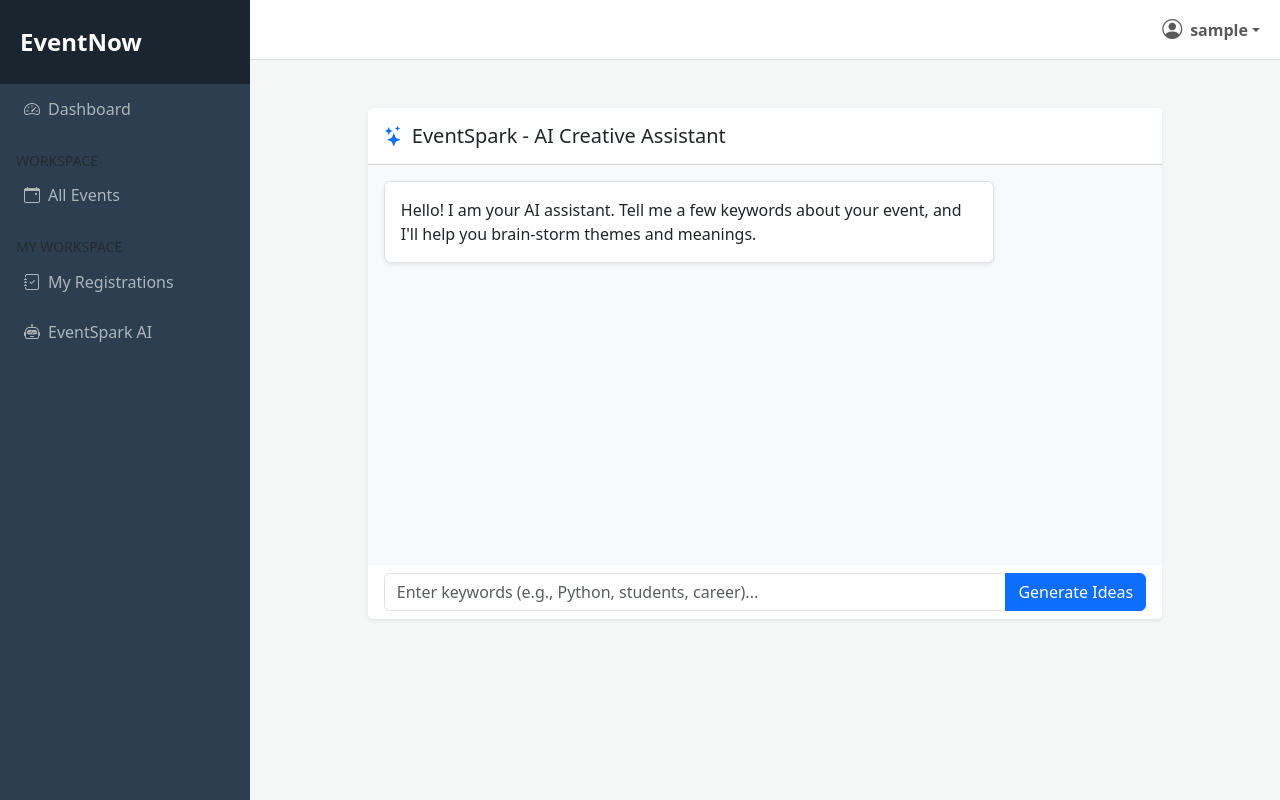
After one commit to LauraLi0302/EventNow_Project, a Django app: page /ai-assistant/ in a window 1280 px wide. The commit adds this page. Run offline with Django 5.2, Linux system fonts and the light colour scheme; the visitor is signed in with stand-in values (Sample User, id 1).

Commit message:
AI&EventDetail&Session

```diff
--- a/core/models.py
+++ b/core/models.py
@@ -50,6 +50,11 @@ class Session(models.Model):
 
     def __str__(self):
         return f"{self.event.title} - {self.title}"
+    @property
+    def remaining_capacity(self):
+        # 计算当前场次已有的报名人数 (status='active' 的报名)
+        current_registrations = self.registrations.filter(status='active').count()
+        return self.capacity - current_registrations
 
 # 5. 报名表 (3.3 实时计算)
 class Registration(models.Model):
--- a/core/views.py
+++ b/core/views.py
@@ -6,8 +6,14 @@ from .models import Event
 from django.contrib.auth import logout
 from django.shortcuts import render, redirect, get_object_or_404
 from django.contrib.auth.decorators import login_required
-from .models import User, Event, Registration
+from .models import User, Event, Registration, Session
 from django.core.paginator import Paginator
+from .forms import EventForm, SessionForm
+from datetime import datetime
+from django.db.models import Count, Q
+from django.http import JsonResponse
+import time
+
 
 
 # 登录
@@ -175,3 +181,81 @@ def event_detail(request, event_id):
     sessions = event.sessions.filter(is_archived=False)
     return render(request, 'event_detail.html', {'event': event, 'sessions': sessions
     })
+
+@login_required
+def create_event(request):
+    if request.user.role not in ['admin', 'organiser']:
+        return redirect('event_display')
+
+    if request.method == 'POST':
+        form = EventForm(request.POST)
+        if form.is_valid():
+            event = form.save(commit=False)
+            event.organiser = request.user  # 绑定当前用户
+            event.save()
+            # 创建成功后，跳转到添加时间的页面，带上 event_id
+            return redirect('add_sessions', event_id=event.id)
+    else:
+        form = EventForm()
+    return render(request, 'create_event.html', {'form': form})
+
+@login_required
+def add_sessions(request, event_id):
+    # 1. 获取当前正在为其添加场次的活动对象
+    event = get_object_or_404(Event, id=event_id)
+
+    if request.method == 'POST':
+        form = SessionForm(request.POST)
+        if form.is_valid():
+            session = form.save(commit=False)
+            session.event = event
+
+            # 2. 核心修改：获取该活动在第一步设置的日期 (YYYY-MM-DD)
+            event_date = event.date
+
+            # 3. 获取表单传来的时间字符串 (HH:MM)
+            start_t = request.POST.get('start_time')
+            end_t = request.POST.get('end_time')
+
+            # 4. 将“活动日期”和“选择的时间”合成为完整的 datetime 对象存入数据库
+            try:
+                session.start_time = datetime.combine(event_date, datetime.strptime(start_t, '%H:%M').time())
+                session.end_time = datetime.combine(event_date, datetime.strptime(end_t, '%H:%M').time())
+                session.save()
+            except ValueError:
+                # 防止时间格式抓取失败的容错处理
+                return render(request, 'add_sessions.html', {'form': form, 'event': event, 'error': 'Invalid time format'})
+
+            if 'another' in request.POST:
+                return redirect('add_sessions', event_id=event.id)
+            return redirect('event_management')
+    else:
+        form = SessionForm()
+
+    return render(request, 'add_sessions.html', {'form': form, 'event': event})
+
+def event_detail(request, event_id):
+    event = get_object_or_404(Event, id=event_id)
+
+    # 获取该活动的所有场次，并预计算每个场次已有的 'active' 状态报名人数
+    # 使用 annotate 可以直接在数据库层面计算，效率更高
+    sessions = event.sessions.annotate(
+        current_registrations=Count(
+            'registrations',
+            filter=Q(registrations__status='active')
+        )
+    ).order_by('start_time')
+
+    # 为每个 session 对象动态添加剩余名额属性
+    for session in sessions:
+        session.remaining_slots = session.capacity - session.current_registrations
+
+    context = {
+        'event': event,
+        'sessions': sessions,
+    }
+    return render(request, 'event_detail.html', context)
+
+@login_required
+def ai_assistant(request):
+    return render(request, 'ai_assistant.html')
--- a/eventnow/urls.py
+++ b/eventnow/urls.py
@@ -32,5 +32,7 @@ urlpatterns = [
     path('management/events/', views.event_management, name='event_management'),
     path('events/', views.event_display, name='event_display'),
     path('events/<int:event_id>/', views.event_detail, name='event_detail'),
-
+    path('management/events/create/', views.create_event, name='create_event'),
+    path('management/events/<int:event_id>/sessions/add/', views.add_sessions, name='add_sessions'),
+    path('ai-assistant/', views.ai_assistant, name='ai_assistant'),
 ]
--- /dev/null
+++ b/templates/ai_assistant.html
@@ -0,0 +1,99 @@
+{% extends 'base.html' %}
+{% block content %}
+<div class="container py-4">
+    <div class="row justify-content-center">
+        <div class="col-md-10">
+            <div class="card shadow-sm border-0">
+                <div class="card-header bg-white py-3">
+                    <h5 class="mb-0"><i class="bi bi-stars text-primary me-2"></i>EventSpark - AI Creative Assistant</h5>
+                </div>
+                <div class="card-body bg-light" id="chat-window" style="height: 400px; overflow-y: auto;">
+                    <div class="d-flex mb-3">
+                        <div class="bg-white p-3 rounded shadow-sm border" style="max-width: 80%;">
+                            Hello! I am your AI assistant. Tell me a few keywords about your event, and I'll help you brain-storm themes and meanings.
+                        </div>
+                    </div>
+                </div>
+                <div class="card-footer bg-white border-top-0">
+                    <div class="input-group">
+                        <input type="text" id="user-input" class="form-control" placeholder="Enter keywords (e.g., Python, students, career)...">
+                        <button class="btn btn-primary" id="send-btn">Generate Ideas</button>
+                    </div>
+                </div>
+            </div>
+        </div>
+    </div>
+</div>
+<script>
+// 获取 Django 传入的用户角色
+const userRole = "{{ user.role }}";
+
+document.getElementById('send-btn').onclick = function() {
+    const input = document.getElementById('user-input');
+    const chatWindow = document.getElementById('chat-window');
+    const keywords = input.value.trim();
+
+    if (!keywords) return;
+
+    // 1. 展示用户消息
+    chatWindow.innerHTML += `
+        <div class="d-flex justify-content-end mb-3">
+            <div class="bg-primary text-white p-3 rounded-pill px-4 shadow-sm" style="max-width: 80%;">
+                ${keywords}
+            </div>
+        </div>`;
+
+    input.value = '';
+    chatWindow.scrollTop = chatWindow.scrollHeight;
+
+    // 2. 模拟 AI 响应逻辑
+    setTimeout(() => {
+        let aiResponse = "";
+
+        if (userRole === 'attendee') {
+            // 针对参与者的响应：活动推荐
+            aiResponse = `
+                <p class="mb-2">Greetings! Based on your interest in "<strong>${keywords}</strong>", I found some great matches for you:</p>
+                <div class="card border-0 bg-light mb-2">
+                    <div class="card-body p-2">
+                        <small class="text-primary fw-bold">Recommended Event:</small><br>
+                        <strong>Welcome Week 2026</strong><br>
+                        <span class="small text-muted">Perfect for exploring ${keywords} with peers.</span>
+                    </div>
+                </div>
+                <p class="small mb-2">Would you like to see more details?</p>
+                <a href="/events/" class="btn btn-sm btn-primary rounded-pill px-3">Explore Events</a>
+            `;
+        } else {
+            // 针对管理员/组织者的响应：策划建议 (基于 image_36dc50.png 的流程)
+            aiResponse = `
+                <div class="mb-2">
+                    <span class="badge bg-soft-primary text-primary mb-2">Genie's Suggestion</span><br>
+                    <strong>Theme:</strong> ${keywords} Synergy 2026<br>
+                    <strong>Meaning:</strong> This event aims to bridge the gap between academic theory and industry practice, fostering a community of ${keywords} enthusiasts.
+                </div>
+                <button class="btn btn-sm btn-outline-primary rounded-pill mt-2" onclick="useTheme('${keywords} Synergy 2026')">
+                    <i class="bi bi-check2-circle"></i> Use this Theme
+                </button>
+            `;
+        }
+
+        chatWindow.innerHTML += `
+            <div class="d-flex mb-3">
+                <div class="bg-white p-3 rounded-3 shadow-sm border" style="max-width: 85%;">
+                    ${aiResponse}
+                </div>
+            </div>`;
+
+        chatWindow.scrollTop = chatWindow.scrollHeight;
+    }, 1000);
+};
+
+// 辅助函数：将主题填入剪贴板或跳转创建页
+function useTheme(themeText) {
+    navigator.clipboard.writeText(themeText).then(() => {
+        alert("Theme copied to clipboard! You can now paste it in the Event Creation form.");
+    });
+}
+</script>
+{% endblock %}
--- a/templates/base.html
+++ b/templates/base.html
@@ -62,6 +62,9 @@
                 <div class="mt-3 px-3 small text-uppercase text-muted">My Workspace</div>
                 <a href="#" class="list-group-item"><i class="bi bi-journal-check me-2"></i>My Registrations</a>
             </div>
+            <a href="{% url 'ai_assistant' %}" class="list-group-item">
+                <i class="bi bi-robot me-2"></i>EventSpark AI
+            </a>
         </div>
 
         <div id="page-content-wrapper">
--- a/templates/event_management.html
+++ b/templates/event_management.html
@@ -4,7 +4,7 @@
     <div class="card-header bg-white py-3 d-flex justify-content-between align-items-center">
         <h5 class="mb-0">Project Management ({{ page_obj.paginator.count }} Total)</h5>
     {% if user.role == 'admin' or user.role == 'organiser' %}
-        <a href="#" class="btn btn-primary btn-sm">
+        <a href="{% url 'create_event' %}" class="btn btn-primary btn-sm">
             <i class="bi bi-plus-lg me-1"></i>New Event
         </a>
     {% endif %}
```
Also changed, not shown: core/forms.py (added, +29 -0 lines), templates/add_sessions.html (added, +28 -0 lines), templates/create_event.html (added, +18 -0 lines), templates/event_detail.html (added, +73 -0 lines), templates/event_display.html (+17 -7 lines).
